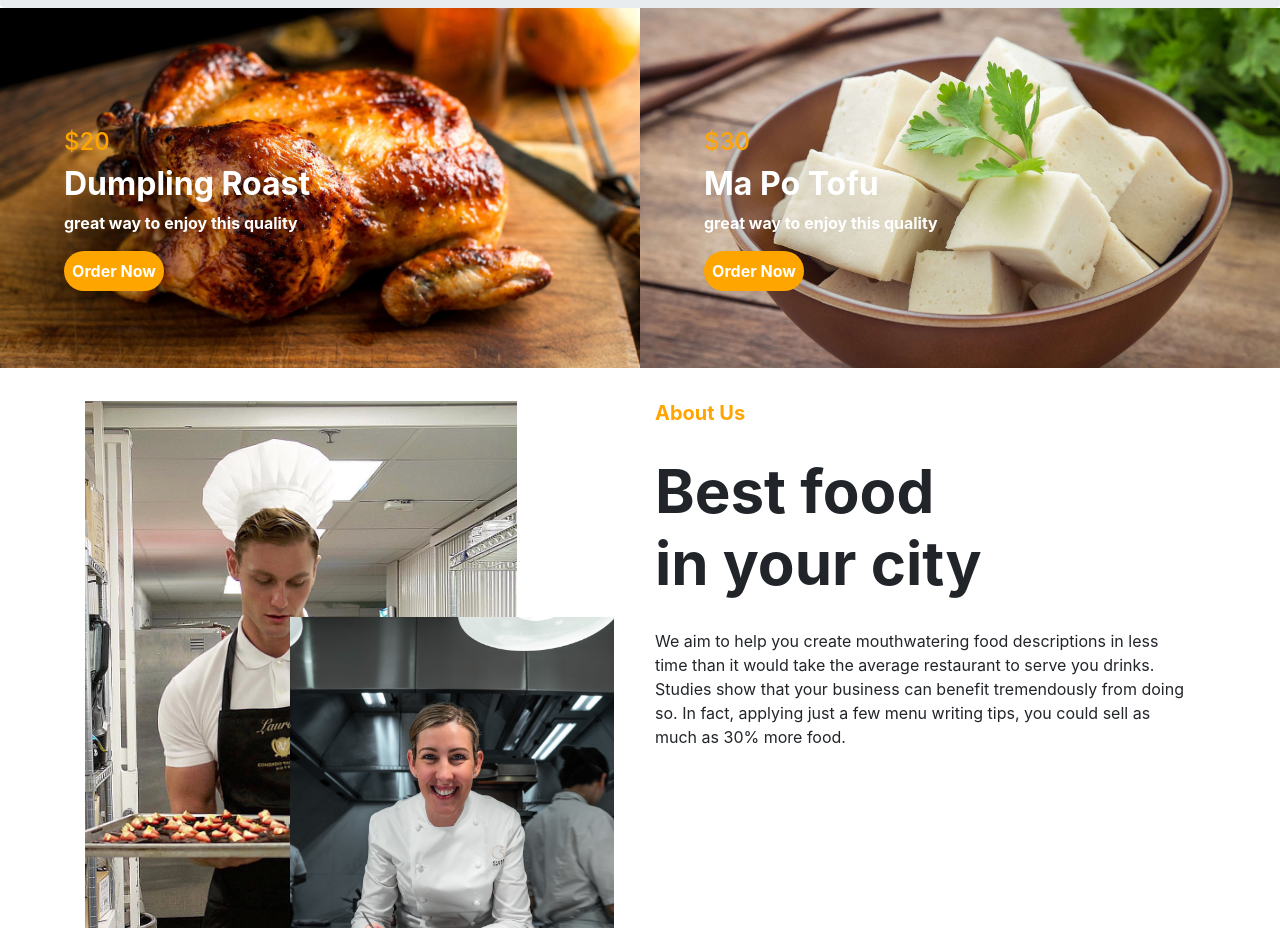
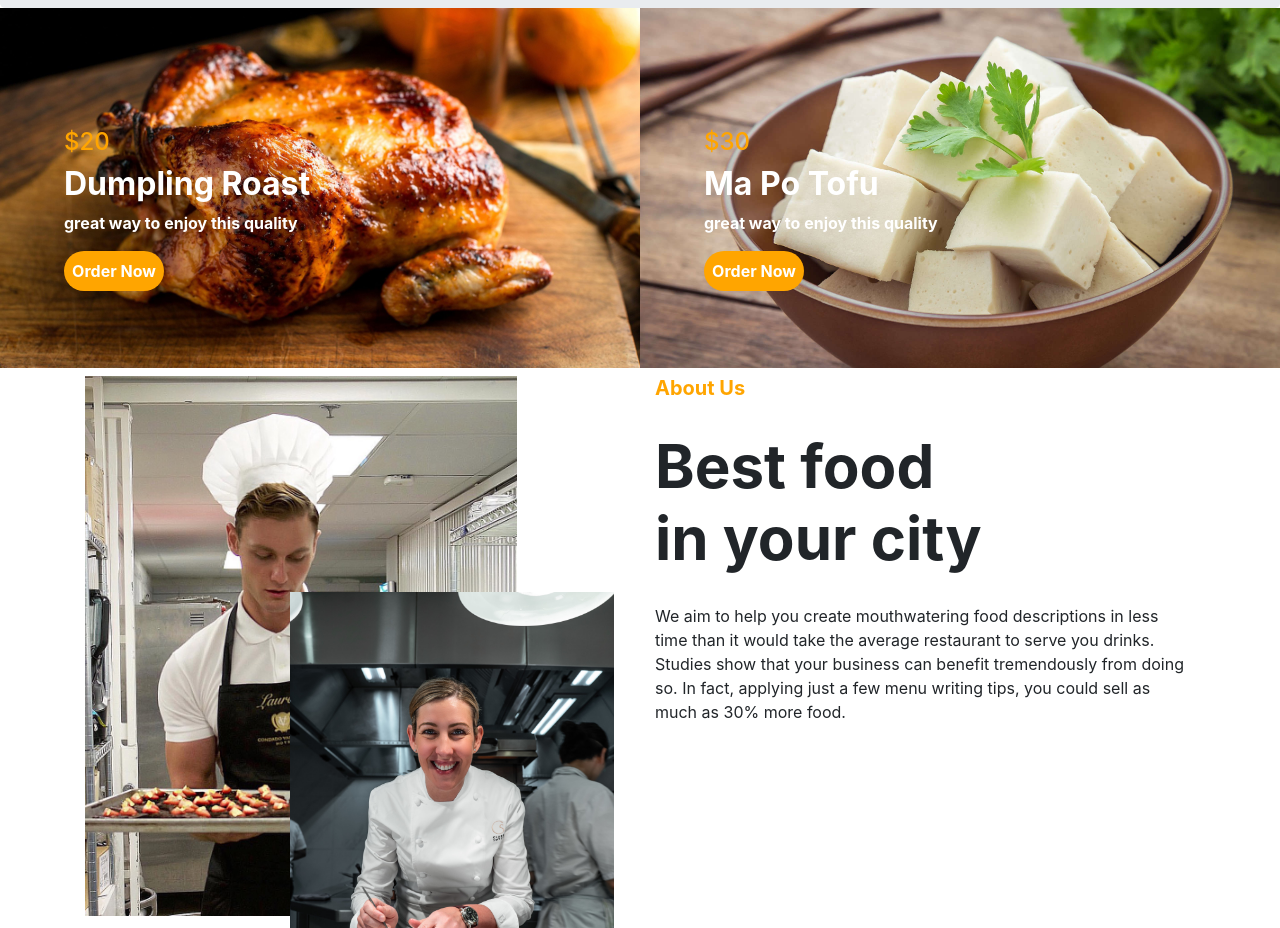
Before and after one commit to husaynrion/restaurant, a plain HTML site: page index.html in a window 1280 px wide. Shown: the part 1640-2568 px from the top of the page. Drawn offline with nearby package versions, Linux system fonts and the light colour scheme.

Commit message:
Update style.css

```diff
--- a/style.css
+++ b/style.css
@@ -121,7 +121,7 @@ header{
 .tf .tminus{
     height: 70%;
     margin-top: -240px;
-    margin-bottom: 30px;
+    margin-bottom: 5px;
     margin-left: 10%;
 }
 .about{
```
